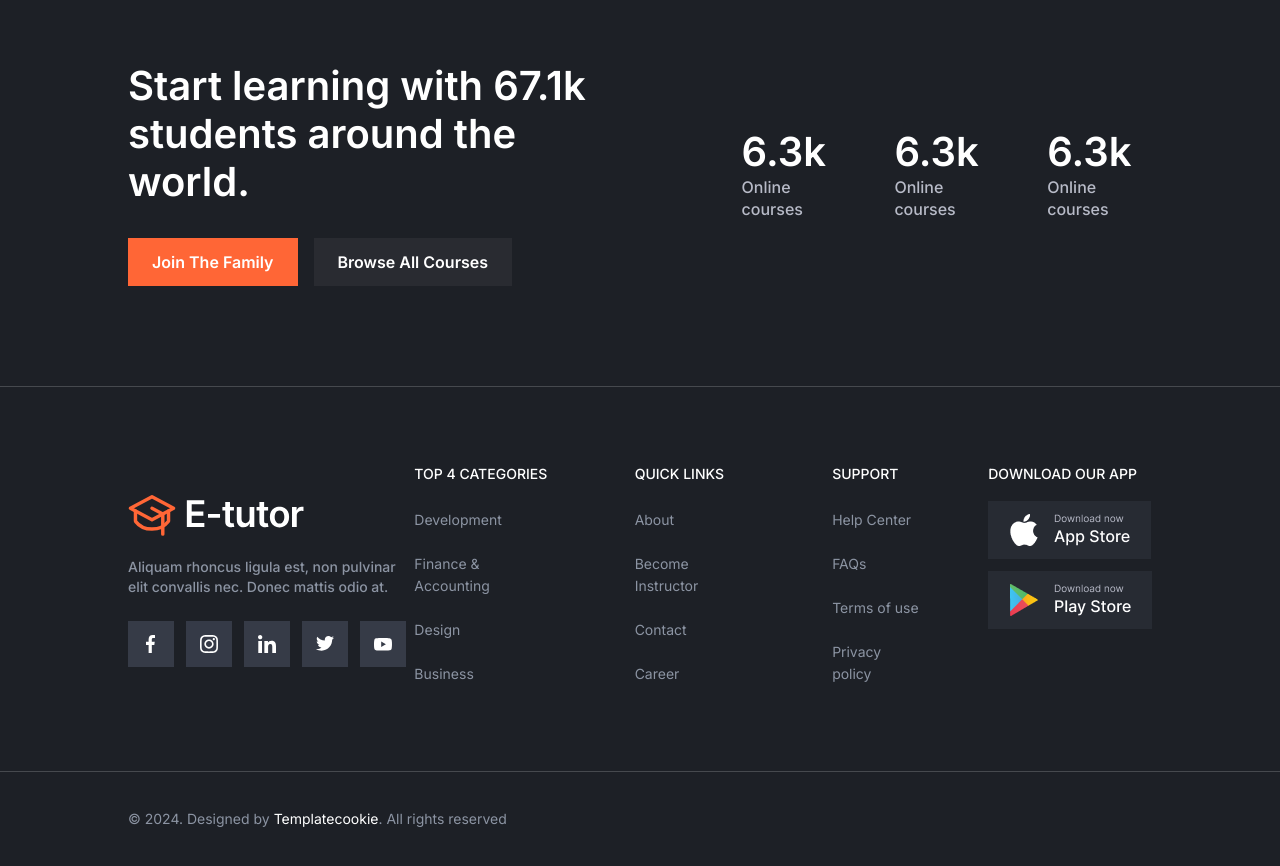
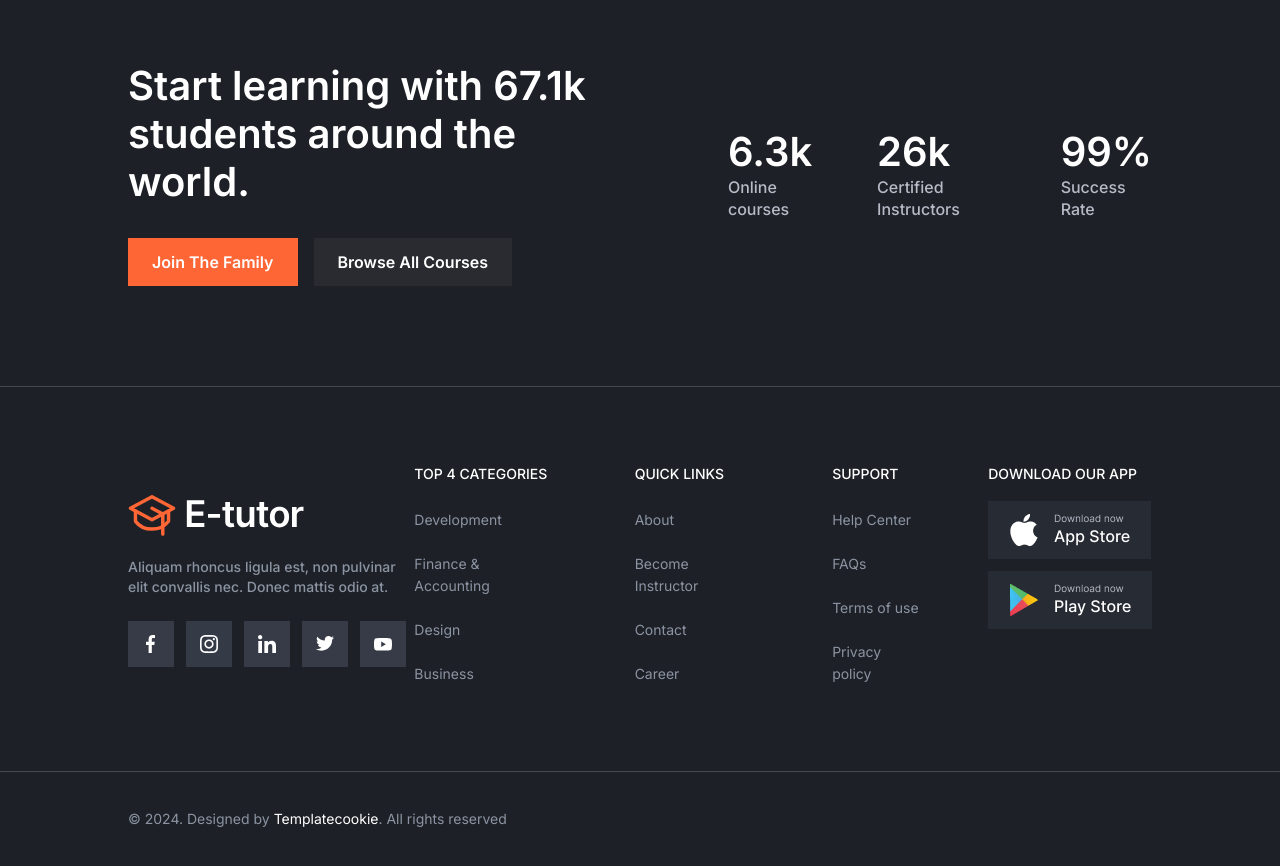
Before and after one commit to 289Volts/lms-v1, a React (Vite) app: page / in a window 1280 px wide. Shown: the part 860-1726 px from the top of the page. Built offline with nearby package versions, Linux system fonts and the light colour scheme.

Commit message:
fix: Updated footer content

```diff
--- a/src/components/Shared/Layout/Footer.tsx
+++ b/src/components/Shared/Layout/Footer.tsx
@@ -93,16 +93,14 @@
               </span>
             </div>
             <div className="flex flex-col">
-              <span className="text-heading2">6.3k</span>
+              <span className="text-heading2">26k</span>
               <span className="text-bodyL500 text-gray-300">
-                Online courses
+                Certified Instructors
               </span>
             </div>
             <div className="flex flex-col">
-              <span className="text-heading2">6.3k</span>
-              <span className="text-bodyL500 text-gray-300">
-                Online courses
-              </span>
+              <span className="text-heading2">99%</span>
+              <span className="text-bodyL500 text-gray-300">Success Rate</span>
             </div>
           </div>
         </div>
```
